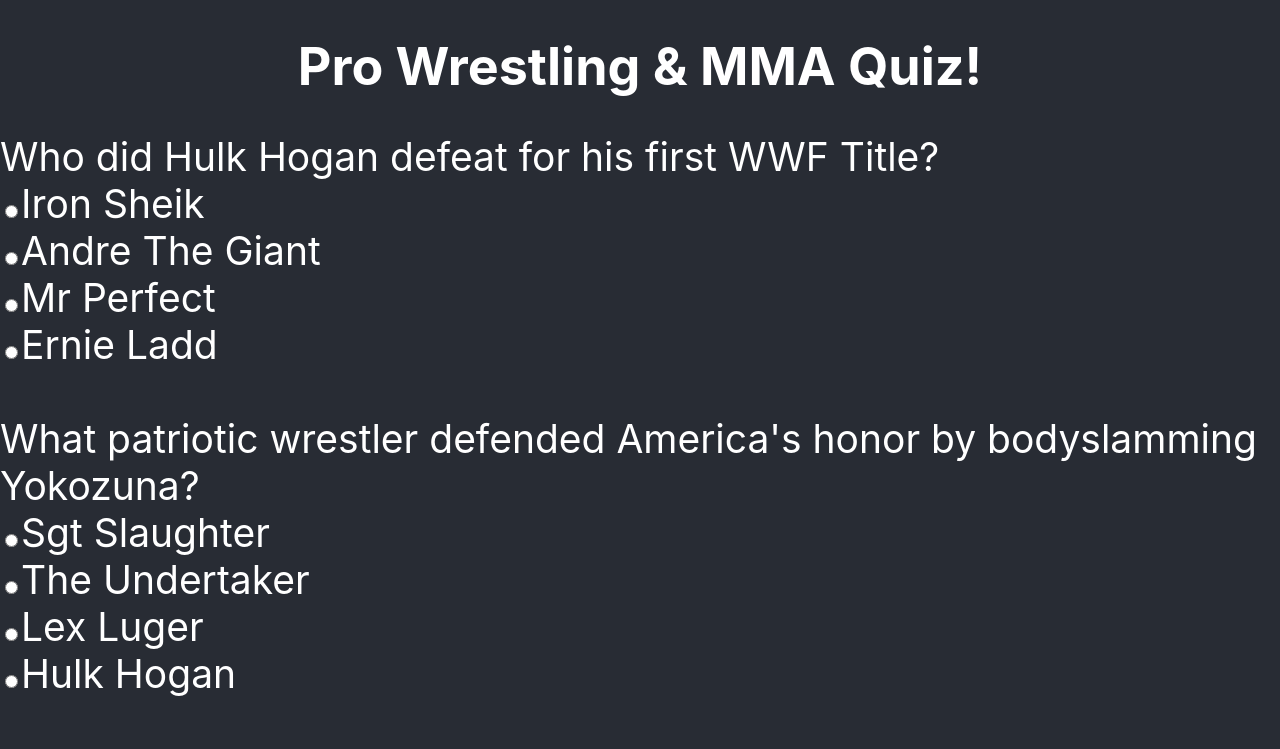
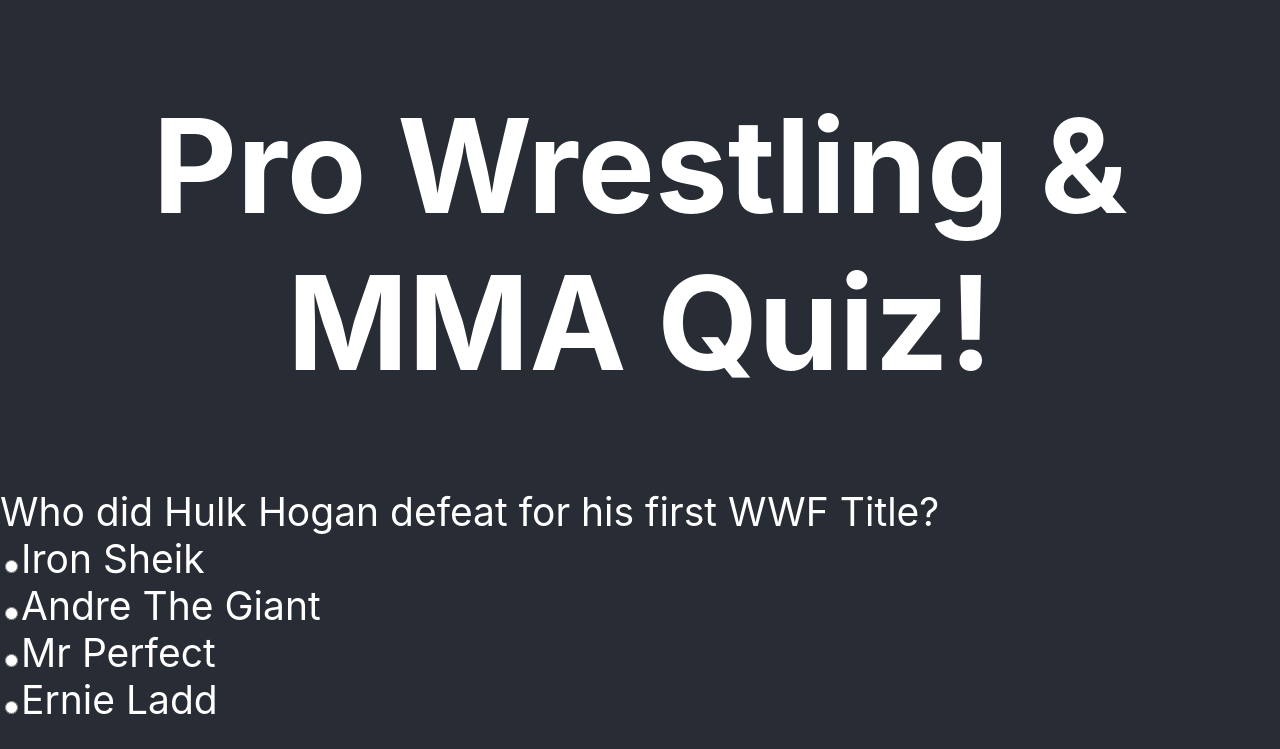
Before and after one commit to cweibel73/triviapage, a React (Create React App) app: page / in a window 1280 px wide. Shown: the top 749 px of the page. Built offline with nearby package versions, Linux system fonts and the light colour scheme.

Commit message:
css to add size to h1s

```diff
--- a/src/Quiz.css
+++ b/src/Quiz.css
@@ -6,3 +6,7 @@ form {
 button,input {
     font-size: 1.5em;
 }
+
+h1 {
+    font-size: 5em;
+}
```
